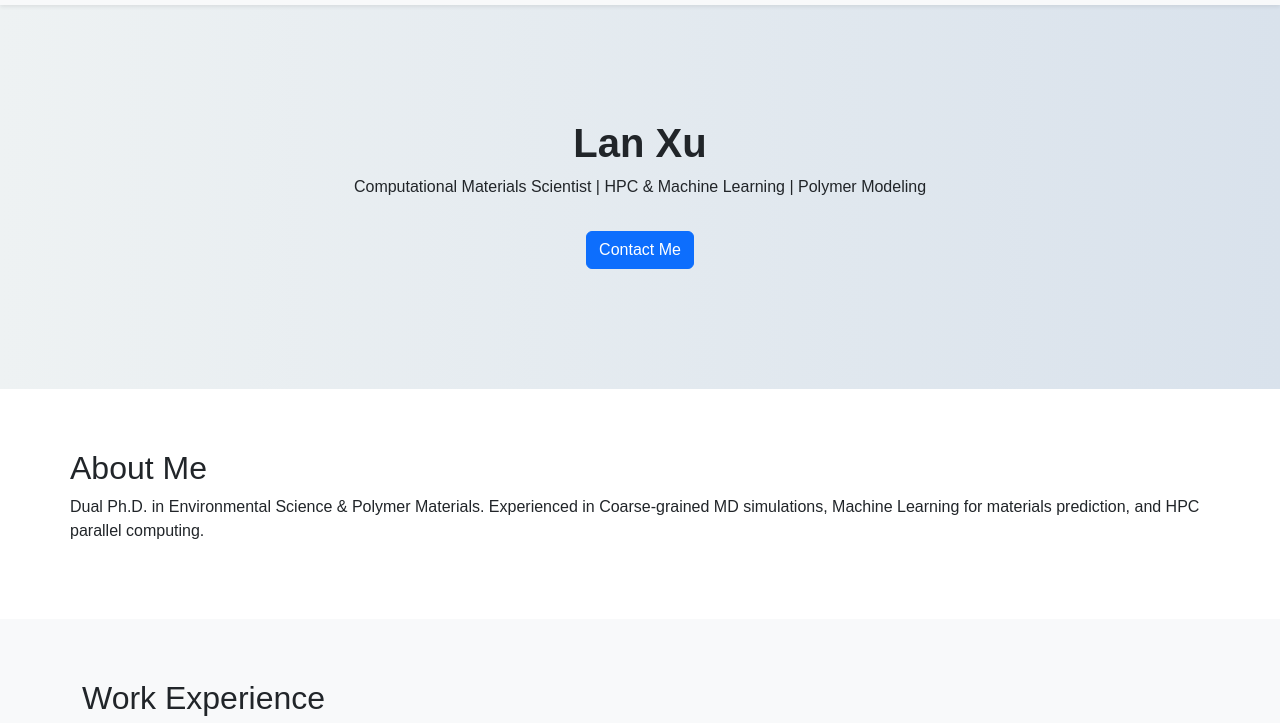
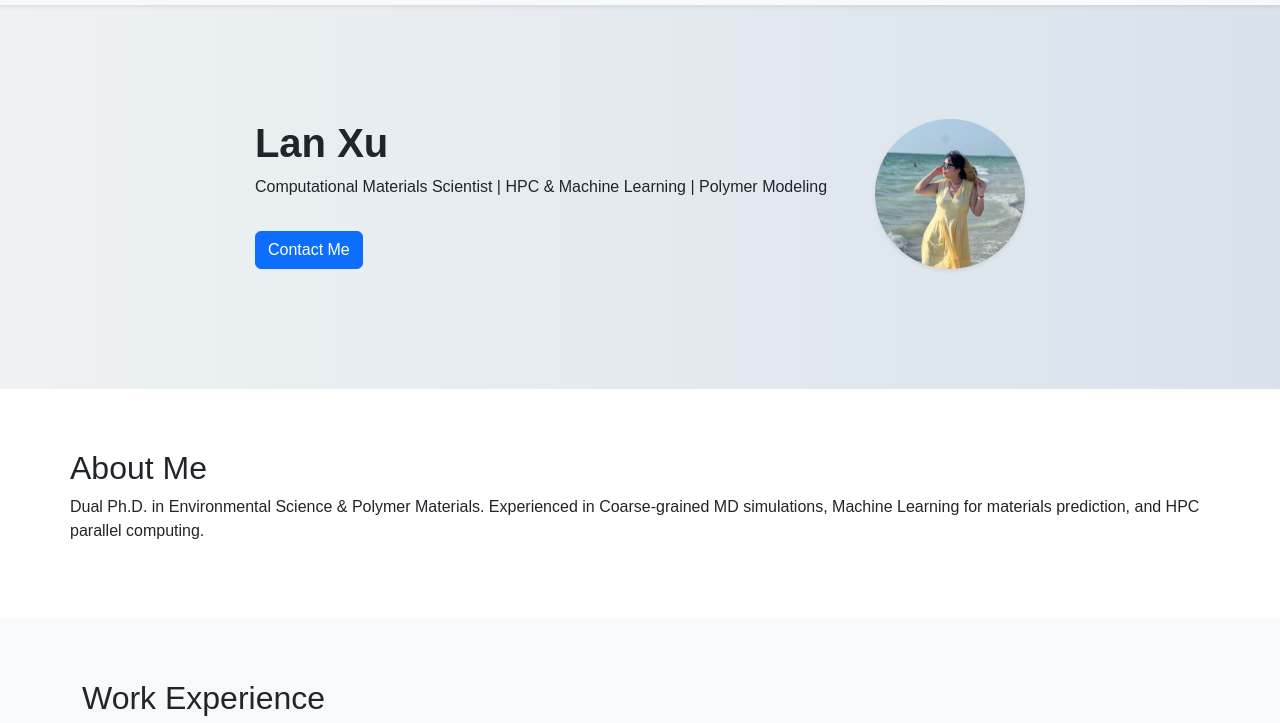
Before and after one commit to Lan-Tech-ISU/lan-tech-isu.github.io, a plain HTML site: page index.html in a window 1280 px wide. Shown: the part 71-794 px from the top of the page. Drawn offline with nearby package versions, Linux system fonts and the light colour scheme.

Commit message:
index.html

```diff
--- a/index.html
+++ b/index.html
@@ -49,11 +49,23 @@
   </div>
 </nav>
 
-<!-- Hero Section -->
-<div class="hero">
-  <h1>Lan Xu</h1>
-  <p>Computational Materials Scientist | HPC & Machine Learning | Polymer Modeling</p>
-  <a href="#contact" class="btn btn-primary mt-3">Contact Me</a>
+<!-- Hero Section with Photo -->
+<div class="hero d-flex flex-column flex-md-row align-items-center justify-content-center text-center text-md-start">
+
+  <!-- 左侧文字内容 -->
+  <div class="me-md-5">
+    <h1>Lan Xu</h1>
+    <p>Computational Materials Scientist | HPC & Machine Learning | Polymer Modeling</p>
+    <a href="#contact" class="btn btn-primary mt-3">Contact Me</a>
+  </div>
+
+  <!-- 右侧个人照片 -->
+  <div class="mt-4 mt-md-0">
+    <img src="img/03.jpeg" alt="Profile Photo"
+         class="rounded-circle shadow-sm"
+         style="width:150px; height:150px; object-fit:cover;">
+  </div>
+
 </div>
 
 <!-- About Section -->
```
